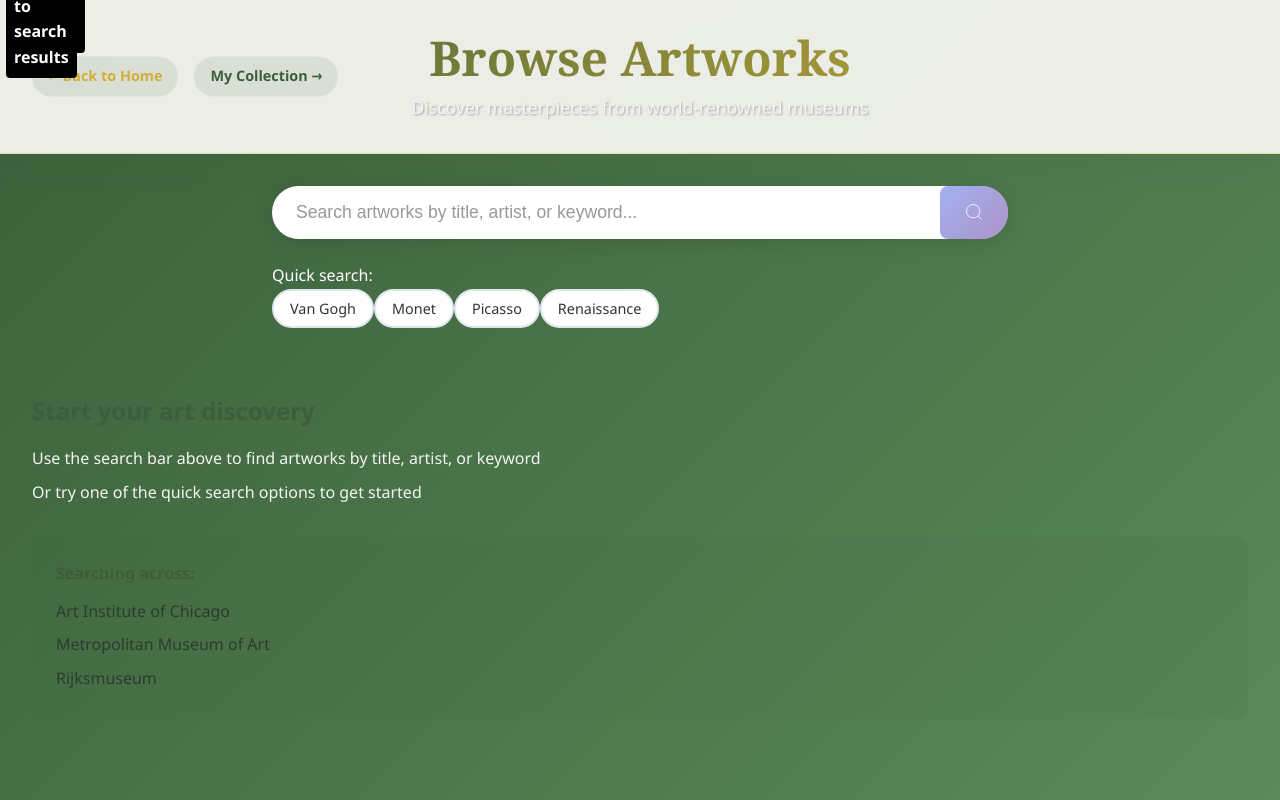
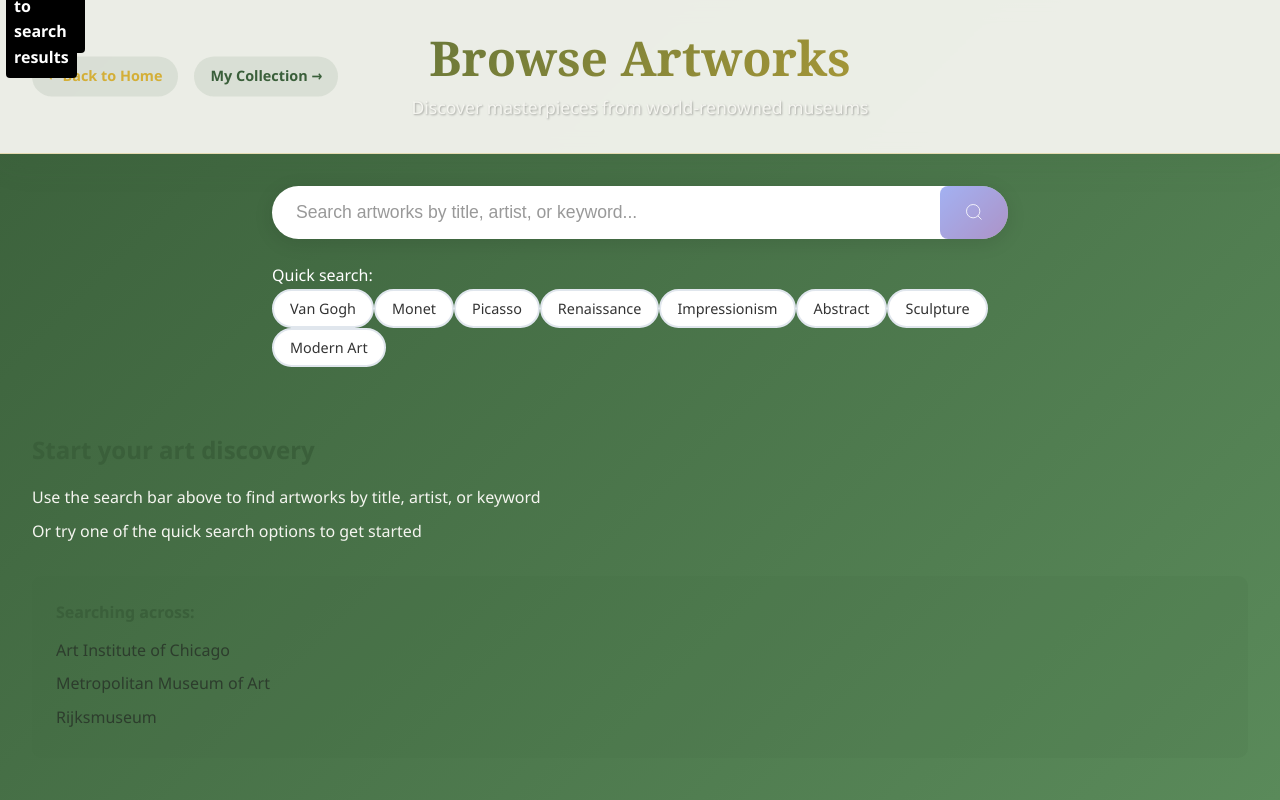
Before and after one commit to jakedaniels15/exhibition_curator_project, a React (Vite) app: page /search in a window 1280 px wide. Built offline with nearby package versions, Linux system fonts and the light colour scheme.

Commit message:
Add more quick search options and fix Exploring heading
- Add 4 new quick search buttons: Impressionism, Abstract, Sculpture, Modern Art
- Fix 'Exploring...' heading to show current search term instead of museum name
- Improve search bar layout with extended quick search options

```diff
--- a/src/components/SearchBar.jsx
+++ b/src/components/SearchBar.jsx
@@ -101,6 +101,38 @@ function SearchBar({ onSearch, isLoading, initialValue = "" }) {
           >
             Renaissance
           </button>
+          <button
+            onClick={() => onSearch("Impressionism")}
+            className="preset-button"
+            disabled={isLoading}
+            aria-label="Search for Impressionist artworks"
+          >
+            Impressionism
+          </button>
+          <button
+            onClick={() => onSearch("Abstract")}
+            className="preset-button"
+            disabled={isLoading}
+            aria-label="Search for Abstract artworks"
+          >
+            Abstract
+          </button>
+          <button
+            onClick={() => onSearch("Sculpture")}
+            className="preset-button"
+            disabled={isLoading}
+            aria-label="Search for Sculpture artworks"
+          >
+            Sculpture
+          </button>
+          <button
+            onClick={() => onSearch("Modern Art")}
+            className="preset-button"
+            disabled={isLoading}
+            aria-label="Search for Modern Art"
+          >
+            Modern Art
+          </button>
         </div>
       </div>
       <div aria-live="polite" aria-atomic="true" className="sr-only" id="search-status">
--- a/src/pages/Search.jsx
+++ b/src/pages/Search.jsx
@@ -477,7 +477,9 @@ function Search() {
         </div>
         <div className="header-content">
           <h1>Browse Artworks</h1>
-          {searchParams.get('museum') ? (
+          {currentSearchTerm ? (
+            <p className="museum-subtitle">Exploring "{currentSearchTerm}"</p>
+          ) : searchParams.get('museum') ? (
             <p className="museum-subtitle">Exploring {searchParams.get('museum')}</p>
           ) : (
             <p>Discover masterpieces from world-renowned museums</p>
```
